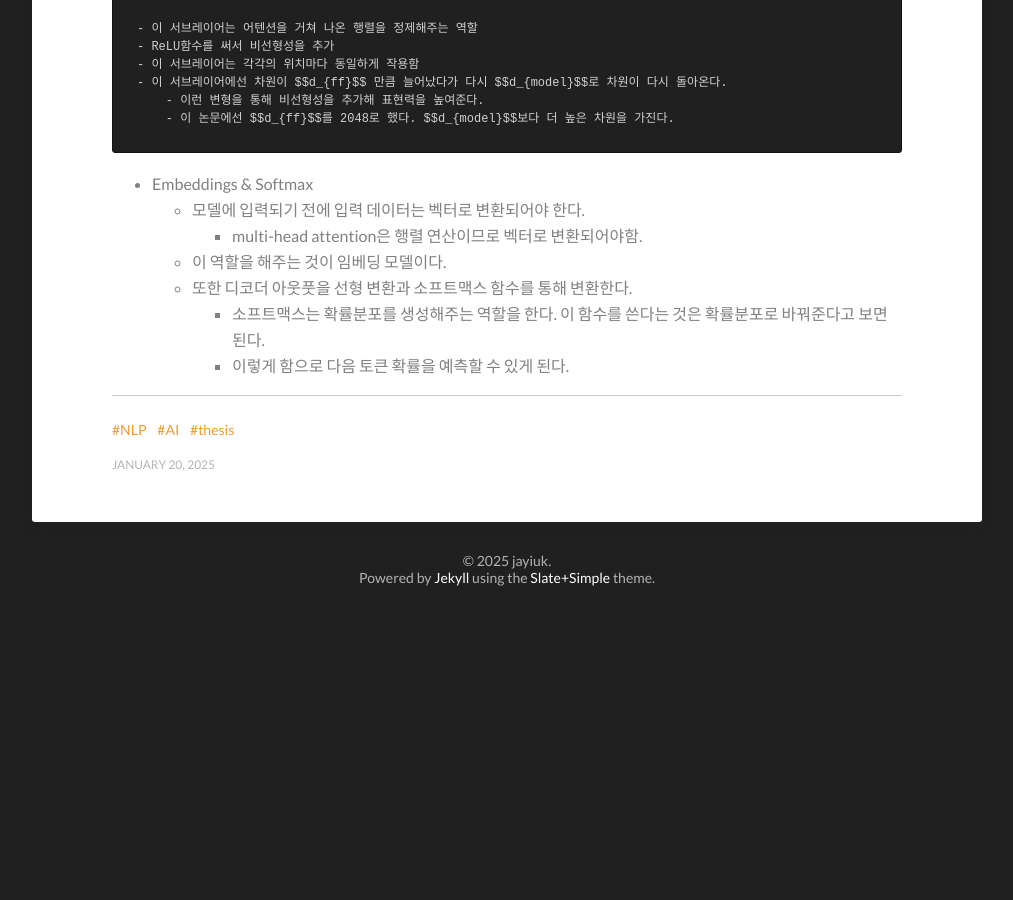
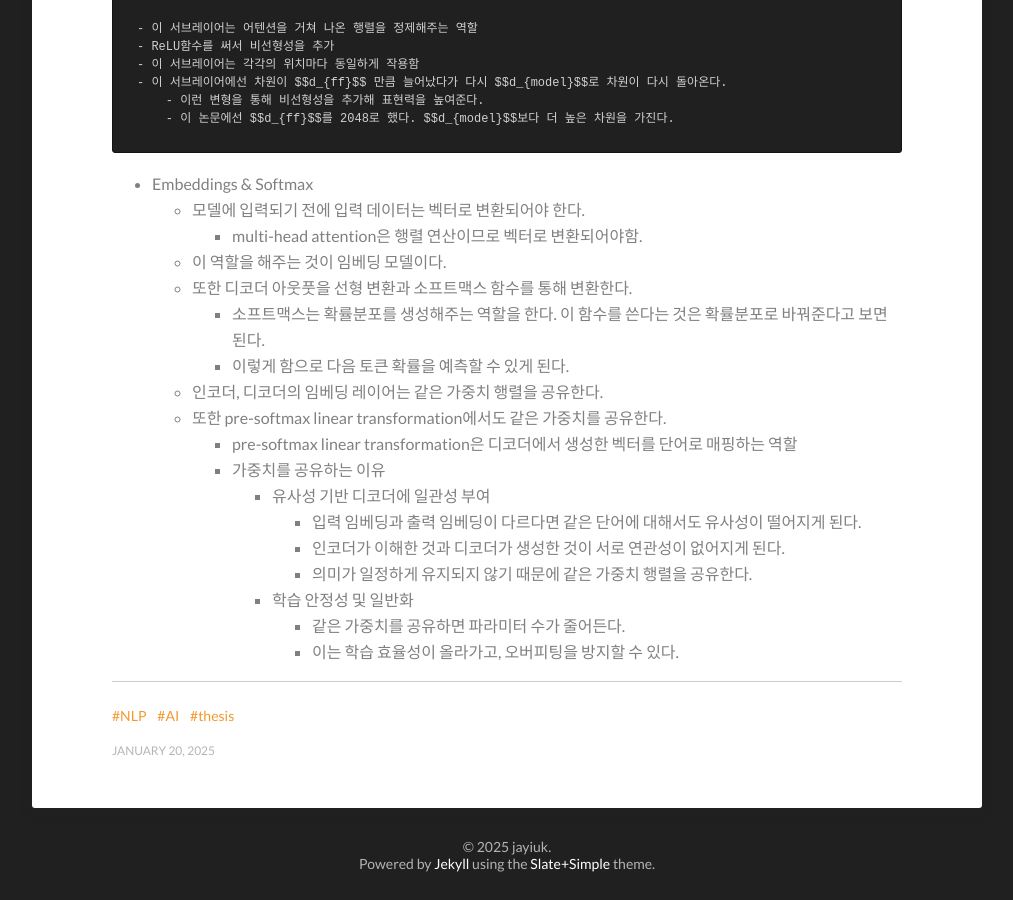
Before and after one commit to jayiuk/jayiuk.github.io, a Jekyll site: the page built from _posts/2025-01-20-transformer-review.md, in a window 1280 px wide and 900 px high, scrolled down 3570 px. Shown: the whole window, without its empty margins (133-1146 px from the left). Built offline with Jekyll 4.4.1, drawn with Linux system fonts in a browser that asks for light colours; formulas are drawn with MathJax 3; comment, search, counter and statistics services are not loaded; before the commit the page ends 4184 px from its top, so only the background shows below that.

Commit message:
embeddings & softmax

```diff
--- a/_posts/2025-01-20-transformer-review.md
+++ b/_posts/2025-01-20-transformer-review.md
@@ -123,3 +123,14 @@ $$W_1 \in R^{d_{model} \times d_{ff}} ,\ W_2 \in R^{d_{ff} \times d_{model}}$$
     - 또한 디코더 아웃풋을 선형 변환과 소프트맥스 함수를 통해 변환한다.
         - 소프트맥스는 확률분포를 생성해주는 역할을 한다. 이 함수를 쓴다는 것은 확률분포로 바꿔준다고 보면 된다.
         - 이렇게 함으로 다음 토큰 확률을 예측할 수 있게 된다.
+    - 인코더, 디코더의 임베딩 레이어는 같은 가중치 행렬을 공유한다.
+    - 또한 pre-softmax linear transformation에서도 같은 가중치를 공유한다.
+        - pre-softmax linear transformation은 디코더에서 생성한 벡터를 단어로 매핑하는 역할
+        - 가중치를 공유하는 이유
+            - 유사성 기반 디코더에 일관성 부여
+                - 입력 임베딩과 출력 임베딩이 다르다면 같은 단어에 대해서도 유사성이 떨어지게 된다.
+                - 인코더가 이해한 것과 디코더가 생성한 것이 서로 연관성이 없어지게 된다.
+                - 의미가 일정하게 유지되지 않기 때문에 같은 가중치 행렬을 공유한다.
+            - 학습 안정성 및 일반화
+                - 같은 가중치를 공유하면 파라미터 수가 줄어든다.
+                - 이는 학습 효율성이 올라가고, 오버피팅을 방지할 수 있다.
```
